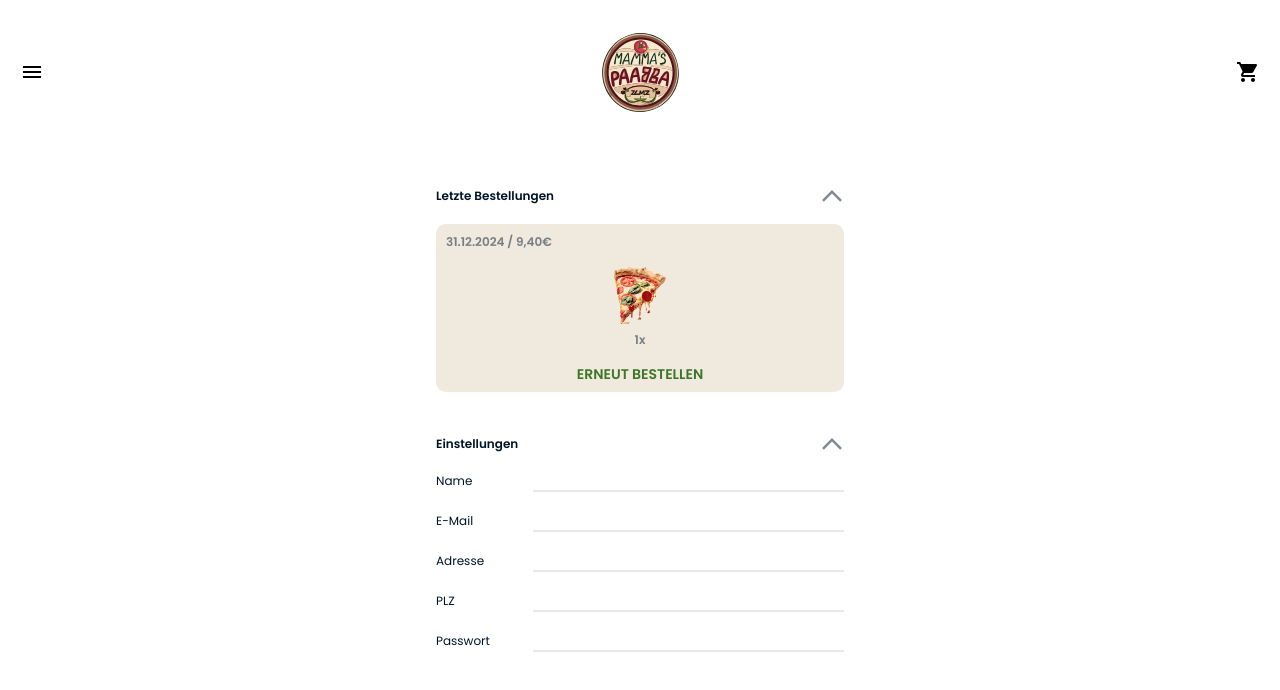
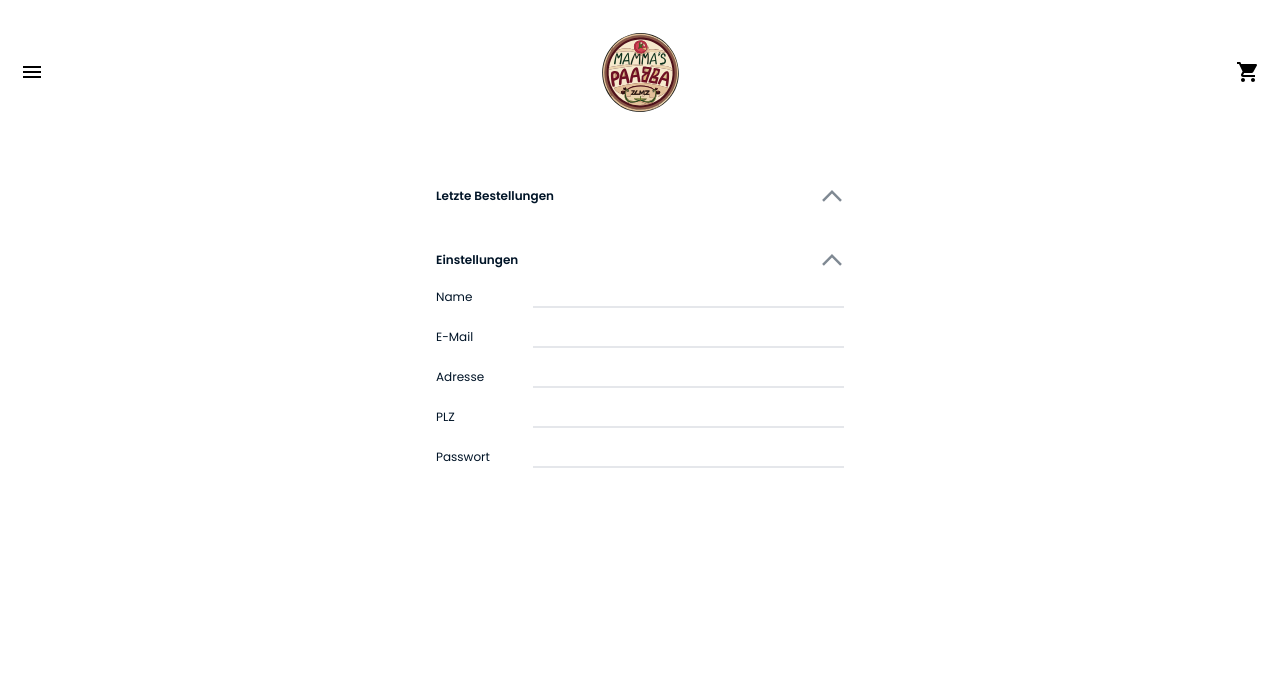
Before and after one commit to xMaxwello/vue_pizza_app, a Vue app: page /account in a window 1280 px wide. Shown: the top 690 px of the page. Built offline with nearby package versions, Linux system fonts and the light colour scheme; what tailwindcss-filters would draw is missing.

Commit message:
added a new Store for completed orders

```diff
--- a/src/components/bottomSheet/bottomSheetItems/cartBottomSheet.vue
+++ b/src/components/bottomSheet/bottomSheetItems/cartBottomSheet.vue
@@ -3,14 +3,20 @@ import {computed, defineEmits} from 'vue';
 import { useCartStore } from '../../../stores/cartStore.ts';
 import OrderBottomSheet from "./orderBottomSheet.vue";
 import {useBottomSheetStore} from "../../../stores/bottomSheetStore.ts";
+import {useOrderStore} from "../../../stores/orderStore.ts";
 
 const emit = defineEmits(['close']);
 const cartStore = useCartStore();
 const bottomSheet = useBottomSheetStore();
+const orderStore = useOrderStore();
+
 
 const orderNow = () => {
-  cartStore.clearCart();
-  bottomSheet.open(OrderBottomSheet);
+  if (cartStore.items.length > 0) {
+    orderStore.addOrder([...cartStore.items], cartStore.total);
+    cartStore.clearCart();
+    bottomSheet.open(OrderBottomSheet);
+  }
 };
 
 const close = () => {
@@ -20,6 +26,8 @@ const close = () => {
 const tax = computed(() => {
   return cartStore.subtotal * 0.19;
 });
+
+///TODO: Button grau anzeigen lassen wenn nichts im cartStore gespeichert wird
 </script>
 
 <template>
--- a/src/components/cards/orderCard.vue
+++ b/src/components/cards/orderCard.vue
@@ -1,17 +1,28 @@
 <script setup lang="ts">
+import {useOrderStore} from "../../stores/orderStore.ts";
+
+const orderStore = useOrderStore();
 
 </script>
 
 <template>
-  <div class="w-full h-[168px] outline-none border-2 border-transparent bg-card rounded-[10px] mt-4 pt-2 px-2 pb-4 flex flex-col ">
-    <h2 class="pb-4 text-mainColor text-opacity-50 text-xs font-semibold">31.12.2024 / 9,40€</h2>
-    <div class="flex flex-col items-center">
-      <img src="/src/assets/food/Margherita.svg" alt="food">
-      <h3 class="text-mainColor text-opacity-50 text-xs font-semibold py-2">1x</h3>
+  <div v-for="order in orderStore.orders" :key="order.id"
+       class="w-full h-auto outline-none border-2 border-transparent bg-card rounded-[10px] mt-4 pt-2 px-2 flex flex-col ">
+
+    <h2 class="pb-4 text-mainColor text-opacity-50 text-xs font-semibold">{{ order.timestamp.toLocaleString() }} / {{ order.total.toFixed(2) }}€</h2>
+    <div class="flex flex-col justify-start mx-4">
+      <ul>
+        <li v-for="item in order.items" :key="item.id">
+          <img :src="item.image" alt="food">
+          <h3 class="text-mainColor text-opacity-50 text-xs font-semibold pt-2">{{ item.quantity }}x</h3>
+          <h3 class="text-mainColor text-opacity-50 text-xs font-semibold">{{ item.size }}</h3>
+        </li>
+      </ul>
     </div>
 
     <div class="flex justify-center py-2 text-price text-sm leading-[21px] font-semibold">
       <button>ERNEUT BESTELLEN</button>
     </div>
+
   </div>
 </template>
--- a/src/pages/itemPage.vue
+++ b/src/pages/itemPage.vue
@@ -48,7 +48,7 @@ const addItemToCart = () => {
     price: 7.5,
     quantity: 1,
     size: "medium",
-    image: "pizza-image.jpg"
+    image: "src/assets/food/Margherita.svg"
   };
 
   cartStore.addToCart(itemToAdd);
--- /dev/null
+++ b/src/stores/orderStore.ts
@@ -0,0 +1,41 @@
+import { defineStore } from 'pinia';
+
+interface OrderItem {
+    id: number;
+    name: string;
+    price: number;
+    quantity: number;
+    size: string;
+    image: string;
+}
+
+interface Order {
+    id: number;
+    items: OrderItem[];
+    total: number;
+    timestamp: Date;
+}
+
+export const useOrderStore = defineStore('order', {
+    state: () => ({
+        orders: [] as Order[],
+        lastId: 0,
+    }),
+    getters: {
+        sortedOrders: (state) => {
+            return [...state.orders].sort((a, b) => b.id - a.id);
+        }
+    },
+    actions: {
+        addOrder(items: OrderItem[], total: number) {
+            const newOrder: Order = {
+                id: ++this.lastId,
+                items,
+                total,
+                timestamp: new Date()
+            };
+            this.orders.push(newOrder);
+            this.orders.sort((a, b) => b.id - a.id);
+        },
+    }
+});
```
